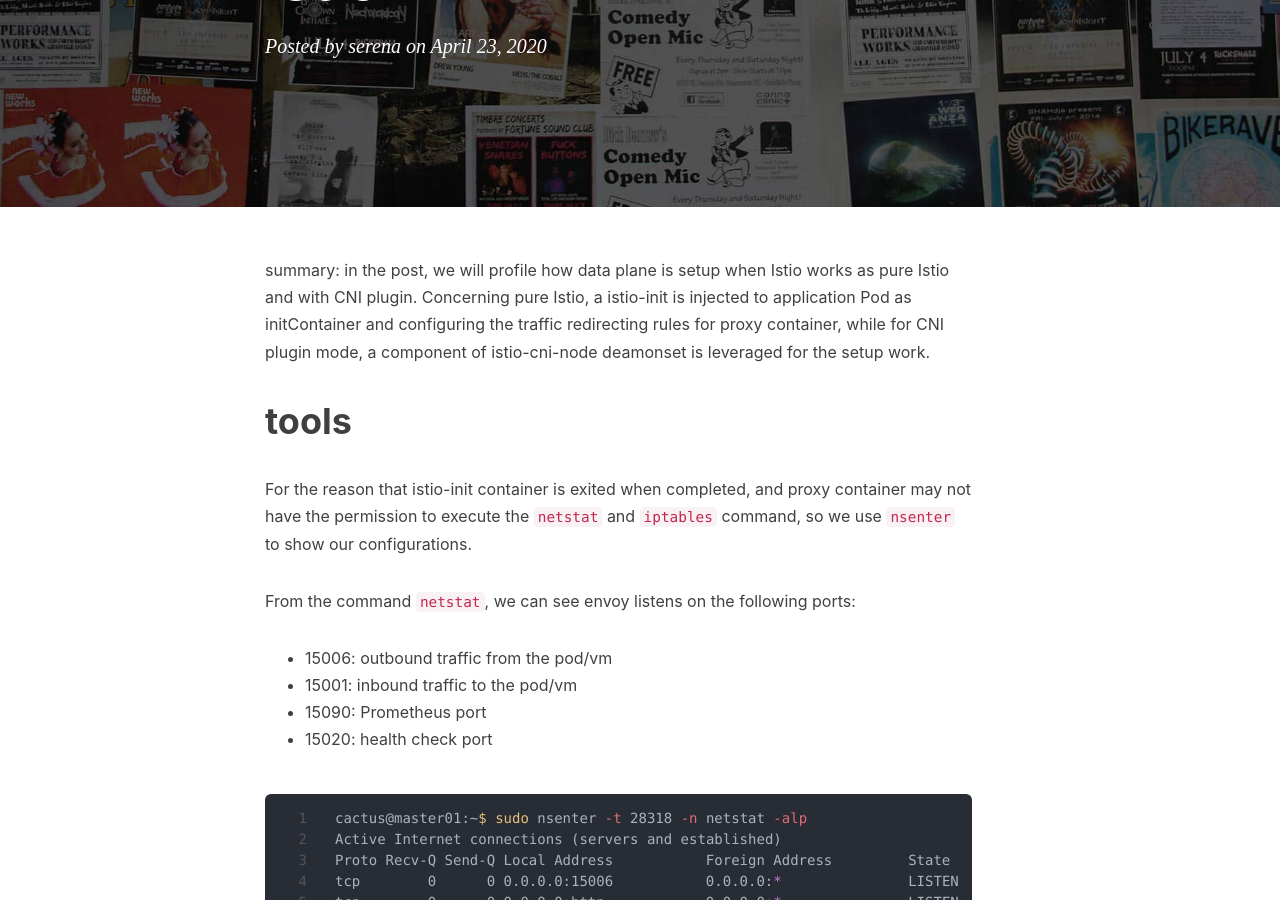
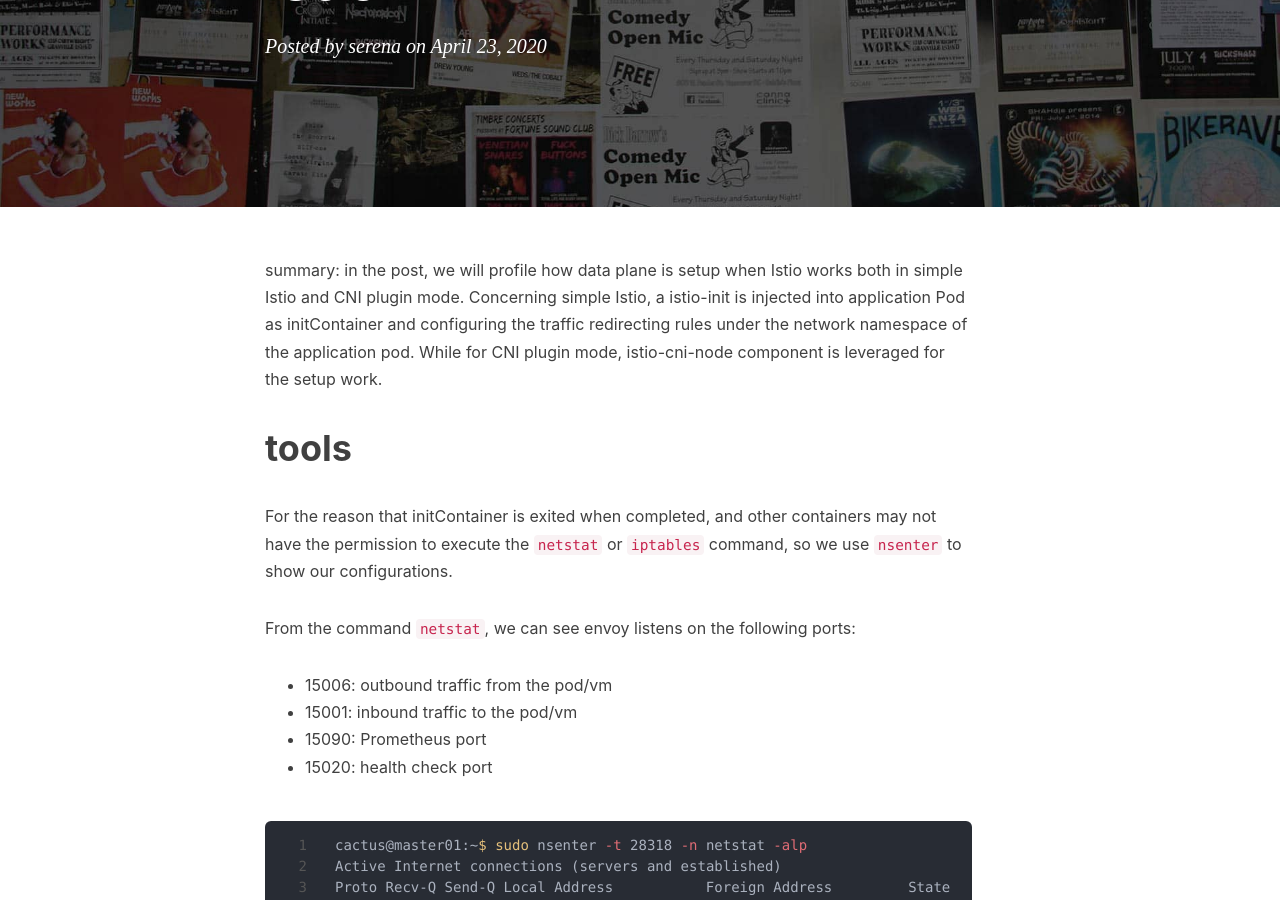
Before and after one commit to SerenaFeng/SerenaFeng.github.io, a Jekyll site: the page built from _posts/2020-04-23-istio-dataplane-setup.md, in a window 1280 px wide and 900 px high, scrolled down 310 px. Built offline with Jekyll 4.4.1, drawn with Linux system fonts in a browser that asks for light colours; nearby versions of some CDN libraries; comment, search, counter and statistics services are not loaded.

Commit message:
add dataplane setup of istio
Signed-off-by: feng.xiaowei <feng.xiaowei@zte.com.cn>

```diff
--- a/_posts/2020-04-23-istio-dataplane-setup.md
+++ b/_posts/2020-04-23-istio-dataplane-setup.md
@@ -10,15 +10,16 @@ tags:
 ---
 
 summary: in the post, we will profile how data plane is setup when Istio works
-         as pure Istio and with CNI plugin. Concerning pure Istio, a istio-init
-         is injected to application Pod as initContainer and configuring the
-         traffic redirecting rules for proxy container, while for CNI plugin mode,
-         a component of istio-cni-node deamonset is leveraged for the setup work.
+         both in simple Istio and CNI plugin mode. Concerning simple Istio, a
+         istio-init is injected into application Pod as initContainer and
+         configuring the traffic redirecting rules under the network namespace
+         of the application pod. While for CNI plugin mode, istio-cni-node
+         component is leveraged for the setup work.
 
 # tools
 
-For the reason that istio-init container is exited when completed, and proxy
-container may not have the permission to execute the `netstat` and `iptables`
+For the reason that initContainer is exited when completed, and other containers
+may not have the permission to execute the `netstat` or `iptables`
 command, so we use `nsenter` to show our configurations.
 
 From the command `netstat`, we can see envoy listens on the following ports:
```
